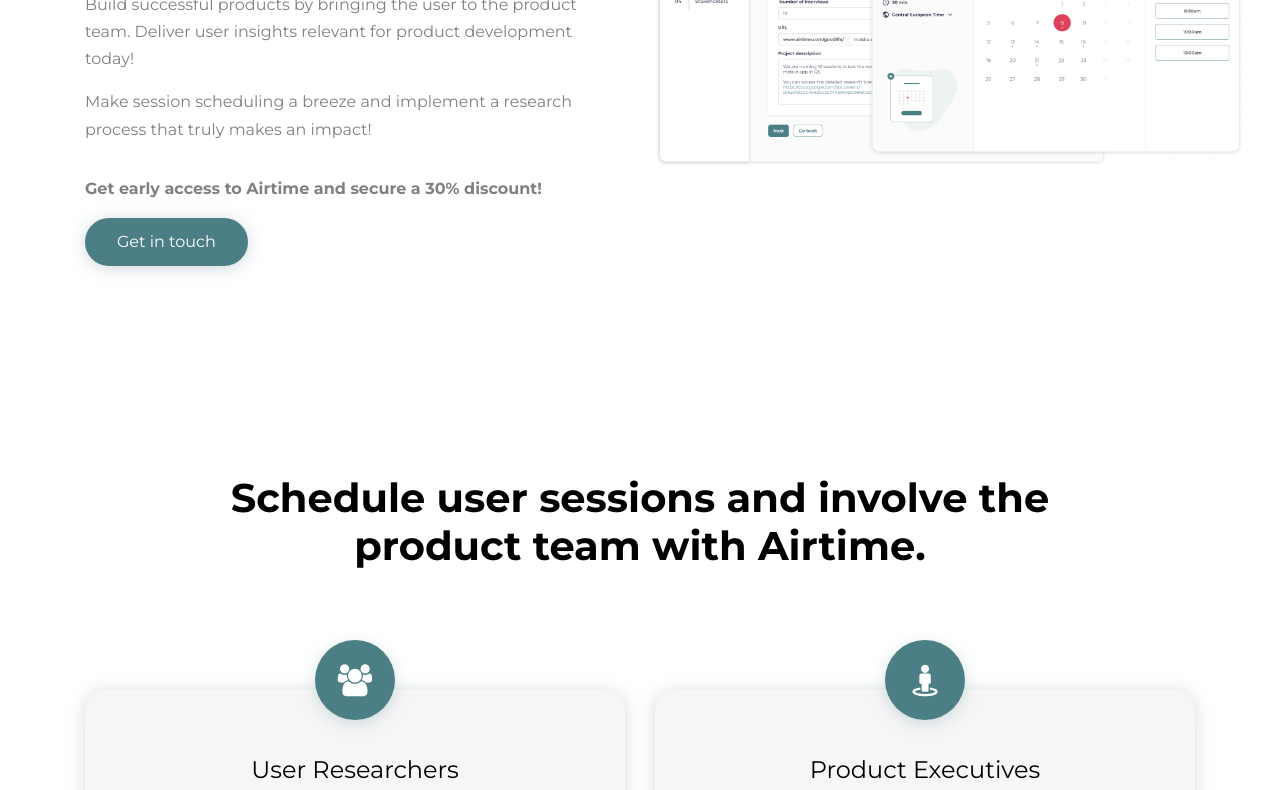
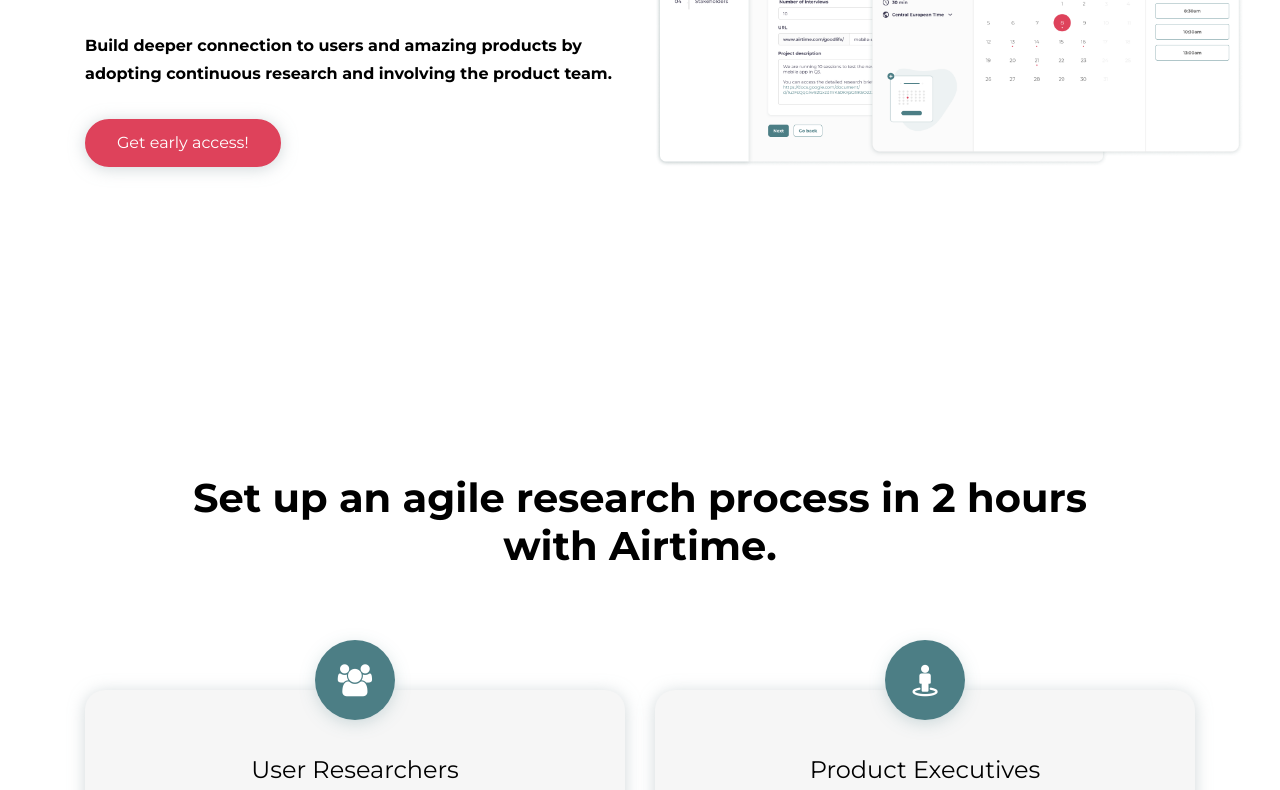
Before and after one commit to AirtimeUX/airtime-web, a website: page index.html in a window 1280 px wide. Shown: the part 406-1196 px from the top of the page. Drawn offline with Linux system fonts and the light colour scheme; files whose address does not match are found by name.

Commit message:
update hero copy

```diff
--- a/index.html
+++ b/index.html
@@ -73,16 +73,11 @@
       <div class="container">
         <div class="row align-items-center" data-aos="fade-up" data-aos-delay="200">
           <div class="col-lg-6 mb-5">
-            <h1 class="mb-5 title">Turn user research upside down.
-            <br /><span class="title-highlight">Bring the team.</span></h1>
-            <p>Build successful products by bringing the user to the product team. Deliver user insights relevant for product development today!
-            </p>
-            <p class="pb-3">
-              Make session scheduling a breeze and implement a research process that truly makes an impact!
+            <h1 class="mb-5 title">Want to scale your user research?</h1>
+            <p class="pb-3 subtitle">Build deeper connection to users and amazing products by adopting continuous research and involving the product team.
             </p>
             <div>
-              <p><b>Get early access to Airtime and secure a 30% discount!</b></p>
-              <a href="#contact-form" class="btn main-cta mr-2 mb-2">Get in touch</a>
+              <a href="#contact-form" class="btn main-cta mr-2 mb-2">Get early access!</a>
             </div>
           </div>
           <div class="col-lg-6 mb-5 d-flex flex-column">
@@ -96,7 +91,7 @@
       <div class="container">
         <div class="row mb-5 pb-3 justify-content-center">
           <div class="col-10 text-center mb-5">
-            <h2 class="section-title">Schedule user sessions and involve the product team with Airtime.</h2>
+            <h2 class="section-title">Set up an agile research process in 2 hours with Airtime.</h2>
           </div>
         </div>
         <div class="row">
@@ -234,7 +229,7 @@
               <div class="pt-3 pl-4">
                 <h2 class="text-white">Get in touch to experience Airtime</h2>
                 <p class="text-white">We are giving virtual tours to show how Airtime can help you save time on user recruitment and to build a superior understanding of user needs within the product team.</p>
-                <p class="text-white"><b>Get access to Airtime and secure a 30% discount!</b></p>
+                <p class="text-white"><b>Get early access!</b></p>
               </div>
             </div>
             <div class="col-lg-6 pr-0 d-none d-lg-flex align-items-end">
--- a/scss/_airtime-custom.scss
+++ b/scss/_airtime-custom.scss
@@ -27,16 +27,16 @@
 
 .main-cta {
   border-width: 2px;
-  background: $primary;
-  border-color: $primary;
+  background: $accent;
+  border-color: $accent;
   color: $white;
   transition: 0.3s all ease;
   box-shadow: $shadow-all-sides;
 
   &:hover, &:active {
     color: $white;
-    background: darken($primary, 8%);
-    border-color: darken($primary, 8%);
+    background: darken($accent, 8%);
+    border-color: darken($accent, 8%);
   }
 }
 
@@ -67,8 +67,14 @@
 
   h1 {
     font-size: 48px!important;
+    color: $accent;
+    font-weight: 900;
+  }
+
+  .subtitle {
+    //font-size: 24px;
     color: $black;
-    font-weight: 900;
+    font-weight: 600;
   }
 
   .title-highlight {
```
Also changed, not shown: css/style.css, 1 other file.
